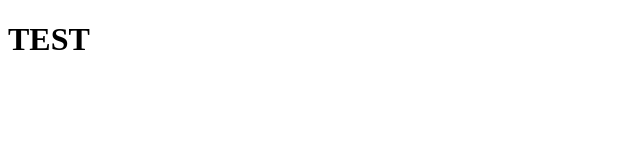
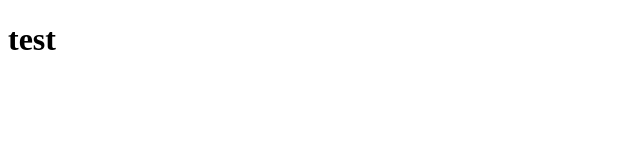
Before and after one commit to 88ROKAS88/Dungeon-Fighter-Game, an Electron app: page Dungeon Fighter/mainWindow.html in a window 1280 px wide. Shown: the full height of the page, 0-640 px from the left. Drawn offline with Linux system fonts and the light colour scheme.

Commit message:
game.js
game.js

```diff
--- /dev/null
+++ b/Dungeon Fighter/game.js
@@ -0,0 +1,5 @@
+const app = document.querySelector("#app");
+
+const test = document.createElement("h1");
+test.innerText = "test";
+app.appendChild(test);
--- a/Dungeon Fighter/mainWindow.html
+++ b/Dungeon Fighter/mainWindow.html
@@ -7,6 +7,7 @@
     <title>Dungeon Fighter !</title>
   </head>
   <body>
-    <h1>TEST</h1>
+    <div id="app"></div>
+    <script src="game.js"></script>
   </body>
 </html>
```
